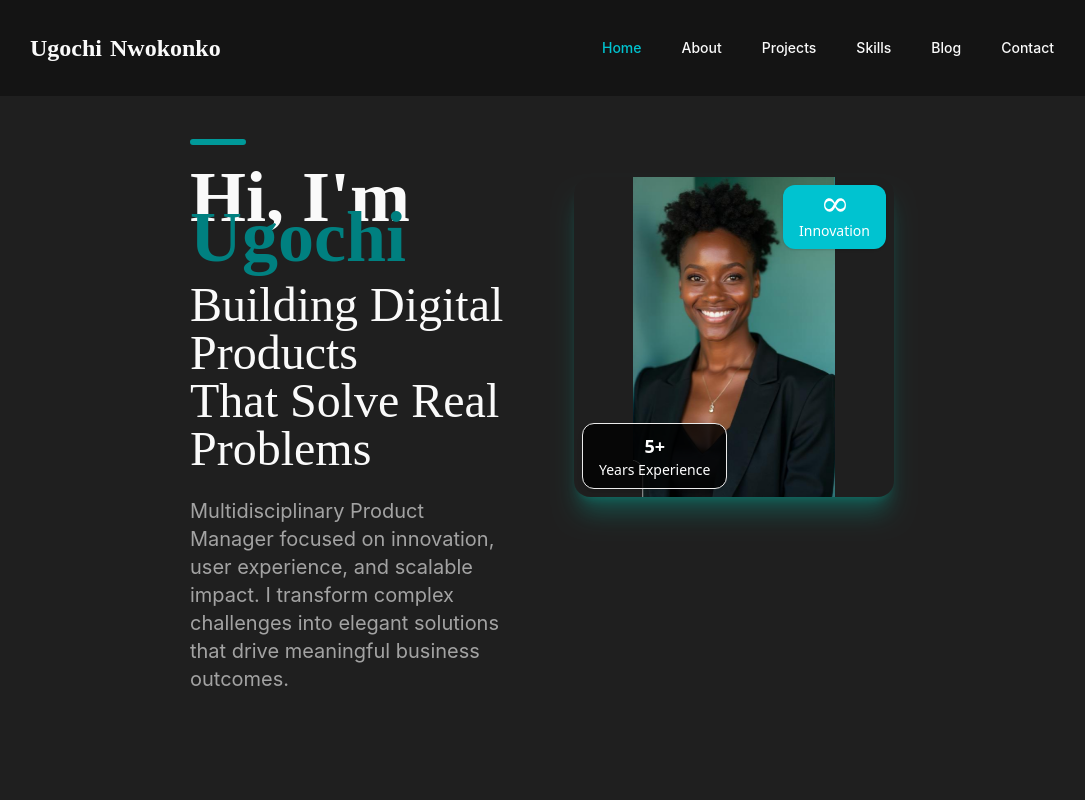
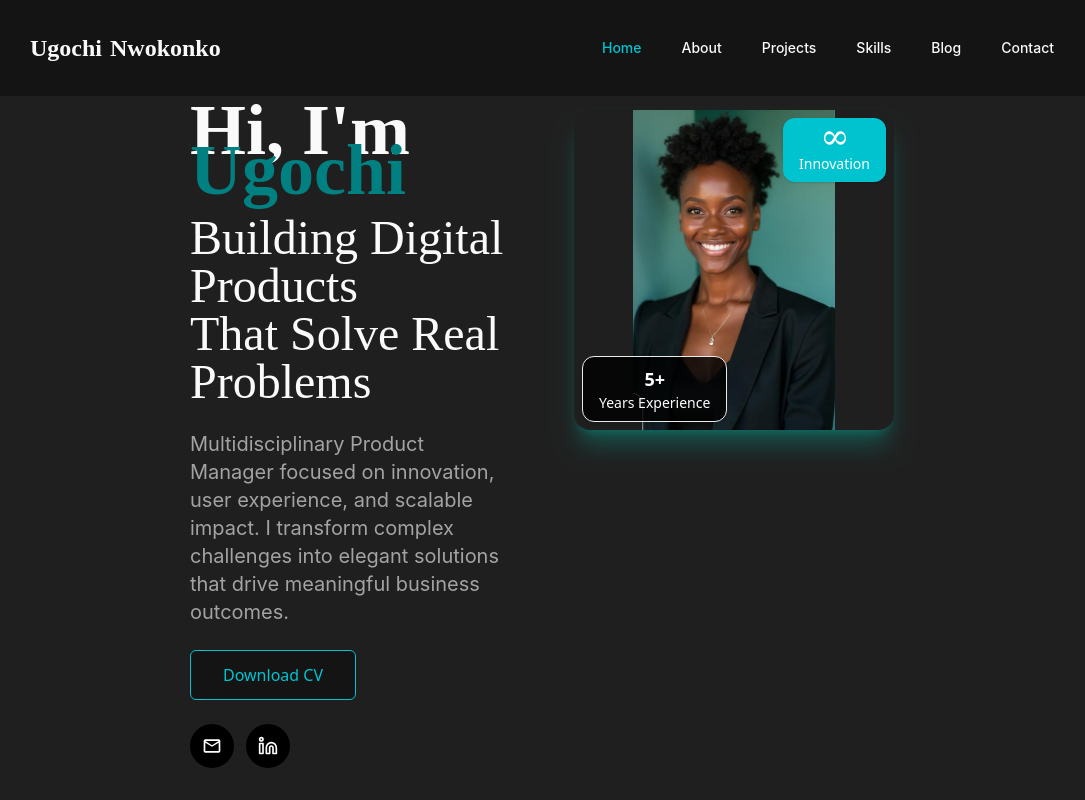
Before and after one commit to MOYIN-21/Portfolio-Website, a React (Vite) app: page / in a window 1280 px wide. Shown: the top 800 px of the page, without its empty margins (98-1183 px from the left). Built offline with nearby package versions, Linux system fonts and the light colour scheme.

Commit message:
cv download

```diff
--- a/src/components/HomeSections/HomeHero.jsx
+++ b/src/components/HomeSections/HomeHero.jsx
@@ -1,6 +1,8 @@
 import React from 'react'
 import about from '../../assets/About.png'
 import { GiInfinity } from "react-icons/gi";
+import { MdOutlineMailOutline } from "react-icons/md";
+import { FiLinkedin } from "react-icons/fi";
 
 const HomeHero = () => {
   return (
@@ -75,6 +77,23 @@ const HomeHero = () => {
       <p className="text-[#A3A3A3] text-xl leading-7 font-normal text-inter-regular">
         Multidisciplinary Product Manager focused on innovation, user experience, and scalable impact. I transform complex challenges into elegant solutions that drive meaningful business outcomes.
       </p>
+
+      <div className="flex flex-col w-fit space-y-6">
+        <a
+          href="/NWOKONKO-UGOCHI V.pdf" download
+          className='text-[#00C3D0] py-3 px-8 bg-[#141414] border w-full rounded-md border-[#00C3D0]'>
+          Download CV
+          </a>
+
+        <div className='flex flex-row gap-3'>
+          <a href='mailto:nwokonkougo@gmail.com' className="bg-[#000000] rounded-full w-11 cursor-pointer h-11 flex items-center justify-center">
+            <MdOutlineMailOutline className="text-white text-xl h-5 w-5" />
+          </a>
+          <a href='https://www.linkedin.com/in/ugochi-nwokonko/' className="bg-[#000000] cursor-pointer rounded-full w-11 h-11 flex items-center justify-center">
+            <FiLinkedin className="text-white text-xl" />
+          </a>
+        </div>
+      </div>
     </div>
 
     <div className="relative flex-shrink-0 rounded-2xl overflow-hidden shadow-xl shadow-teal-500/30">
```
Also changed, not shown: 1 other file (tests, documents, lock files or other folders).
